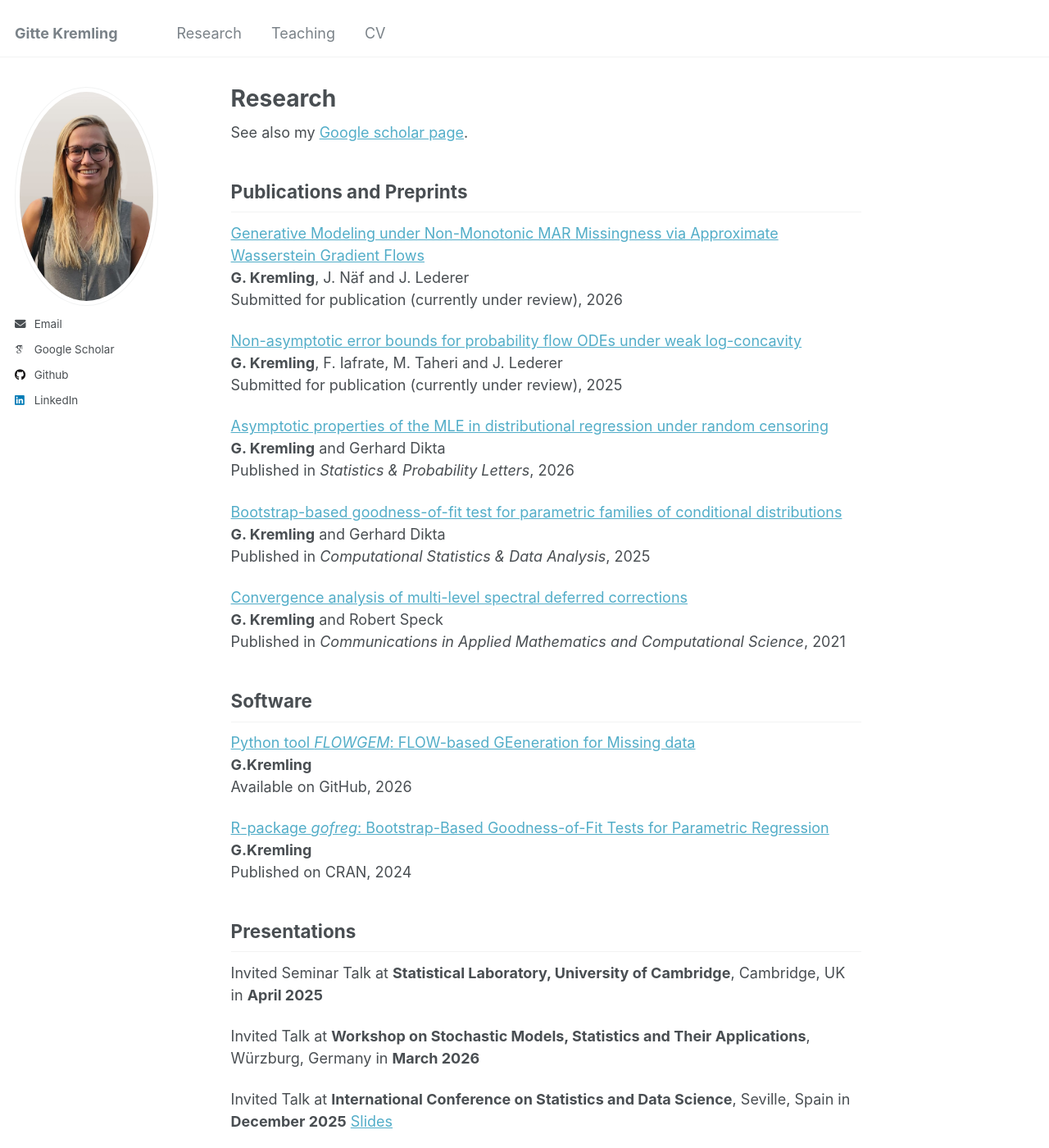
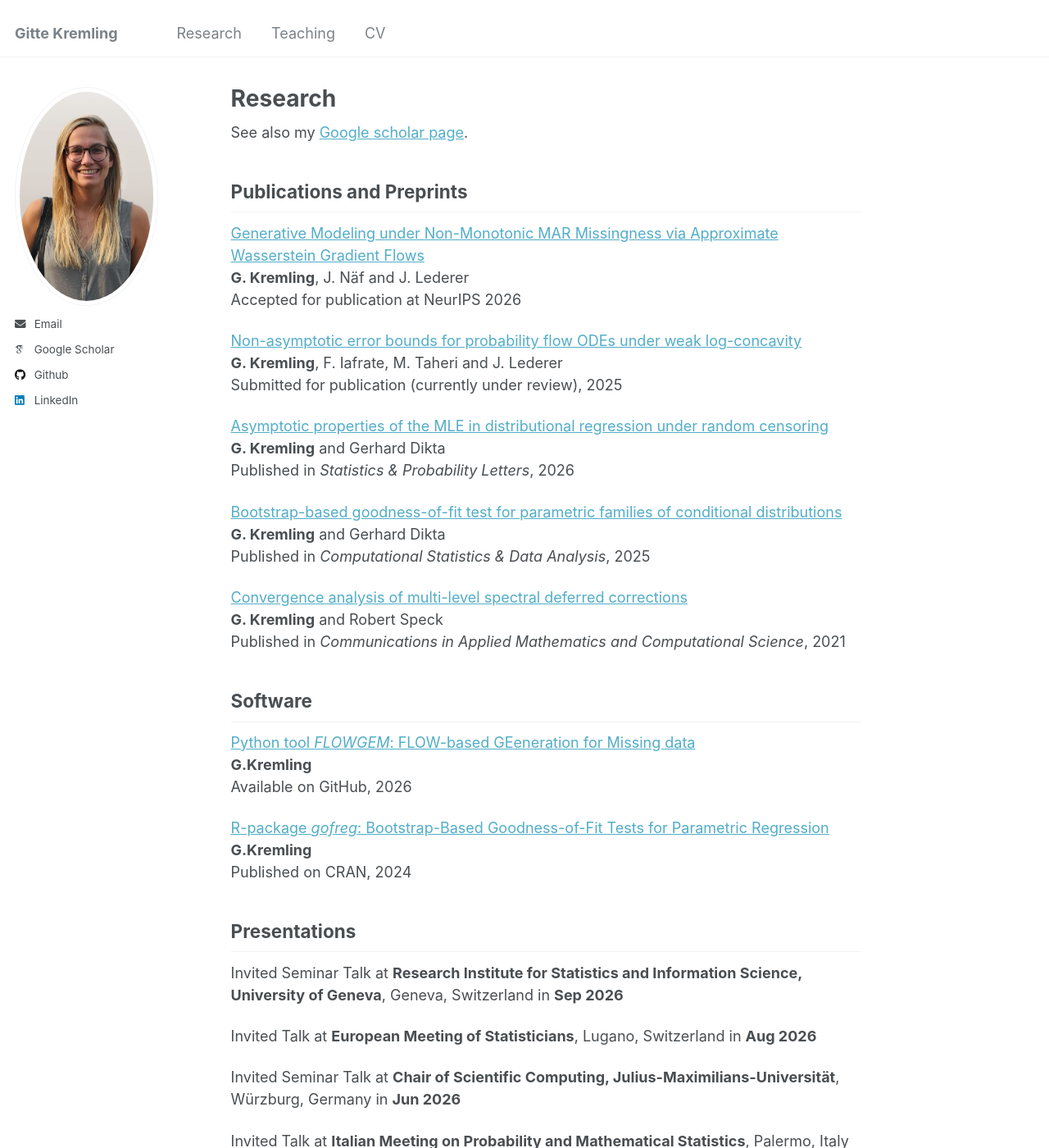
Before and after one commit to gkremling/gkremling.github.io, a Jekyll site: the page built from _pages/research.md, in a window 1280 px wide and 1400 px high. Shown: the whole window at 82% size. Built offline with Jekyll 4.4.1, drawn with Linux system fonts in a browser that asks for light colours; some web fonts are replaced.

Commit message:
Updated publications and presentations

```diff
--- a/_pages/research.md
+++ b/_pages/research.md
@@ -11,7 +11,7 @@ Publications and Preprints
 
 [Generative Modeling under Non-Monotonic MAR Missingness via Approximate Wasserstein Gradient Flows](https://arxiv.org/abs/2604.04567)\
 **G. Kremling**, J. Näf and J. Lederer\
-Submitted for publication (currently under review), 2026
+Accepted for publication at NeurIPS 2026
 
 [Non-asymptotic error bounds for probability flow ODEs under weak log-concavity](https://arxiv.org/abs/2510.17608)\
 **G. Kremling**, F. Iafrate, M. Taheri and J. Lederer\
@@ -45,6 +45,14 @@ Published on CRAN, 2024
 Presentations
 ---
 
+Invited Seminar Talk at **Research Institute for Statistics and Information Science, University of Geneva**, Geneva, Switzerland in **Sep 2026**
+
+Invited Talk at **European Meeting of Statisticians**, Lugano, Switzerland in **Aug 2026**
+
+Invited Seminar Talk at **Chair of Scientific Computing, Julius-Maximilians-Universität**, Würzburg, Germany in **Jun 2026**
+
+Invited Talk at **Italian Meeting on Probability and Mathematical Statistics**, Palermo, Italy in **Jun 2026**
+
 Invited Seminar Talk at **Statistical Laboratory, University of Cambridge**, Cambridge, UK in **April 2025**
 
 Invited Talk at **Workshop on Stochastic Models, Statistics and Their Applications**, Würzburg, Germany in **March 2026**
```
Also changed, not shown: 1 other file.
